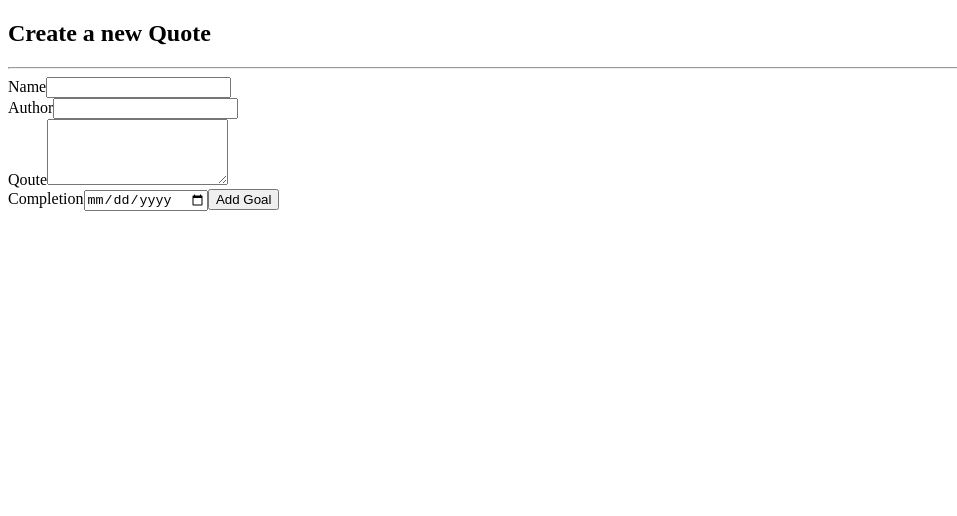
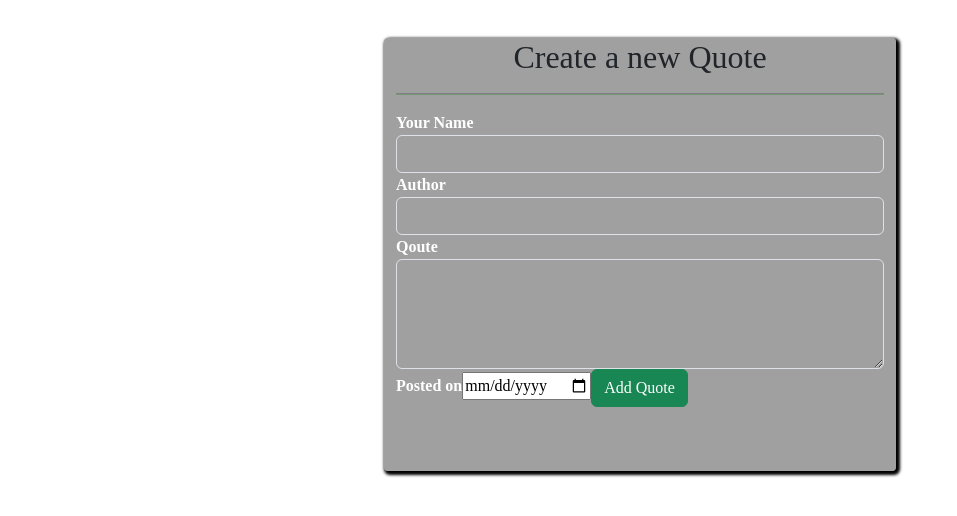
Before and after one commit to Faihope/Quotes-Angular, an Angular app: page / in a window 1280 px wide. Shown: the top 516 px of the page, without its empty margins (0-957 px from the left). Built offline with nearby package versions, Linux system fonts and the light colour scheme.

Commit message:
Add the empty array

```diff
--- a/src/app/app.component.html
+++ b/src/app/app.component.html
@@ -1 +1,10 @@
-<app-forms></app-forms>
+<!-- <div>
+    <h1>My Goals</h1>
+    <hr>
+    <ul>
+        <li *ngFor='let quote of quotes'>
+          {{quote.name}}
+        </li>
+    </ul>
+  </div> -->
+  <app-forms></app-forms>
--- a/src/app/forms/forms.component.css
+++ b/src/app/forms/forms.component.css
@@ -0,0 +1,29 @@
+.form-control{
+    color: white;
+    background: transparent;
+    font-weight: 570;
+  }
+  label{
+    color: white;
+    font-weight: 600;
+  }
+  hr{
+    width: 100%;
+    height: 2px;
+    background-color: green;
+  }
+  .heading{
+    color: white;
+    text-align: center;
+    padding-top: 2%;
+  }
+  .container-fluid{
+    background-color: rgba(0, 0, 0, 0.374);
+    border-radius: 4px;
+    padding-bottom: 5%;
+    box-shadow: 2px 2px 3px 2px black;
+    font-family: 'Architects Daughter', cursive;
+    margin-bottom: 5%;
+    width: 40%;
+    margin-top: 3%;
+  }
--- a/src/app/forms/forms.component.html
+++ b/src/app/forms/forms.component.html
@@ -1,10 +1,11 @@
+<div class="home">
   <div class="container-fluid">
     <h2 class="text-center">Create a new Quote</h2>
     <hr>
-  <form >
+    <form>
       <div class="form-group">
 
-    <label for="name">Name</label>
+        <label for="name"> Your Name</label>
         <input type="text" required class="form-control" id="name" required>
         <!-- <div [hidden]="name.valid || name.pristine" class="alert alert-danger">
       <p>Name is required</p>
@@ -23,23 +24,23 @@
       <div class="form-group">
 
         <label for="description">Qoute</label>
-    <textarea class="form-control" id="description" rows="4"  required></textarea>
+        <textarea class="form-control" id="description" rows="4" required></textarea>
         <!-- <div [hidden]="description.valid || description.pristine" class="alert alert-danger">
       <p>Description is required</p>
     </div> -->
 
         <div class="form-group">
-      <label for="complete">Completion</label>
-      <input type='date' id="complete"
-        required>
+          <label for="complete">Posted on</label>
+          <input type='date' id="complete" required>
           <!-- <div [hidden]="completeDate.valid || completeDate.pristine" class="alert alert-danger">
         <p>Date is required</p>
 
       </div> -->
-      <button type="submit" class="btn btn-success">Add Goal</button>
+          <button type="submit" class="btn btn-success">Add Quote</button>
         </div>
       </div>
 
     </form>
 
   </div>
+</div>
--- a/src/app/forms/forms.component.ts
+++ b/src/app/forms/forms.component.ts
@@ -1,4 +1,5 @@
-import { Component, OnInit } from '@angular/core';
+import { Quotes } from '../quotes';
+import { Component, OnInit,Output,EventEmitter } from '@angular/core';
 
 @Component({
   selector: 'app-forms',
@@ -6,7 +7,11 @@ import { Component, OnInit } from '@angular/core';
   styleUrls: ['./forms.component.css']
 })
 export class FormsComponent implements OnInit {
-
+  newQuote = new Quotes (0,"","","",new Date());
+  @Output() addQuote = new EventEmitter<Quotes>();
+  submitGoal(){
+    this.addQuote.emit(this.newQuote);
+      }
   constructor() { }
 
   ngOnInit(): void {
--- a/src/app/quotes.ts
+++ b/src/app/quotes.ts
@@ -1,7 +1,11 @@
+
+
 export class Quotes {
-    id:number;
-    name:string;
-    quote:string;
-    author:string;
+    showQuotes:boolean;
+
+    constructor(public id?:number,public name?:string,public author?:string,public quote?:string,public completeDate?: Date){
+        this.showQuotes=false;
+    }
+
 
 }
--- /dev/null
+++ b/src/app/quotes/quotes.component.html
@@ -0,0 +1 @@
+<p>quotes works!</p>
--- /dev/null
+++ b/src/app/quotes/quotes.component.ts
@@ -0,0 +1,21 @@
+import { Component, OnInit } from '@angular/core';
+import { Quotes } from '../quotes';
+
+@Component({
+  selector: 'app-quotes',
+  templateUrl: './quotes.component.html',
+  styleUrls: ['./quotes.component.css']
+})
+export class QuotesComponent implements OnInit {
+  quote:Quotes[] = [
+    new Quotes(1,'faith','winston', 'Find an online version and watch merlin find his son',new Date(2020,3,14)),
+
+
+  ];
+
+  constructor() { }
+
+  ngOnInit(): void {
+  }
+
+}
--- a/src/styles.css
+++ b/src/styles.css
@@ -1 +1,2 @@
 /* You can add global styles to this file, and also import other style files */
+@import "~bootstrap/dist/css/bootstrap.css"
```
Also changed, not shown: src/app/app.module.ts (+6 -2 lines), src/app/quotes/quotes.component.css (added), 1 other file (tests, documents, lock files or other folders). Lines whose indentation alone changed are shown as unchanged.
